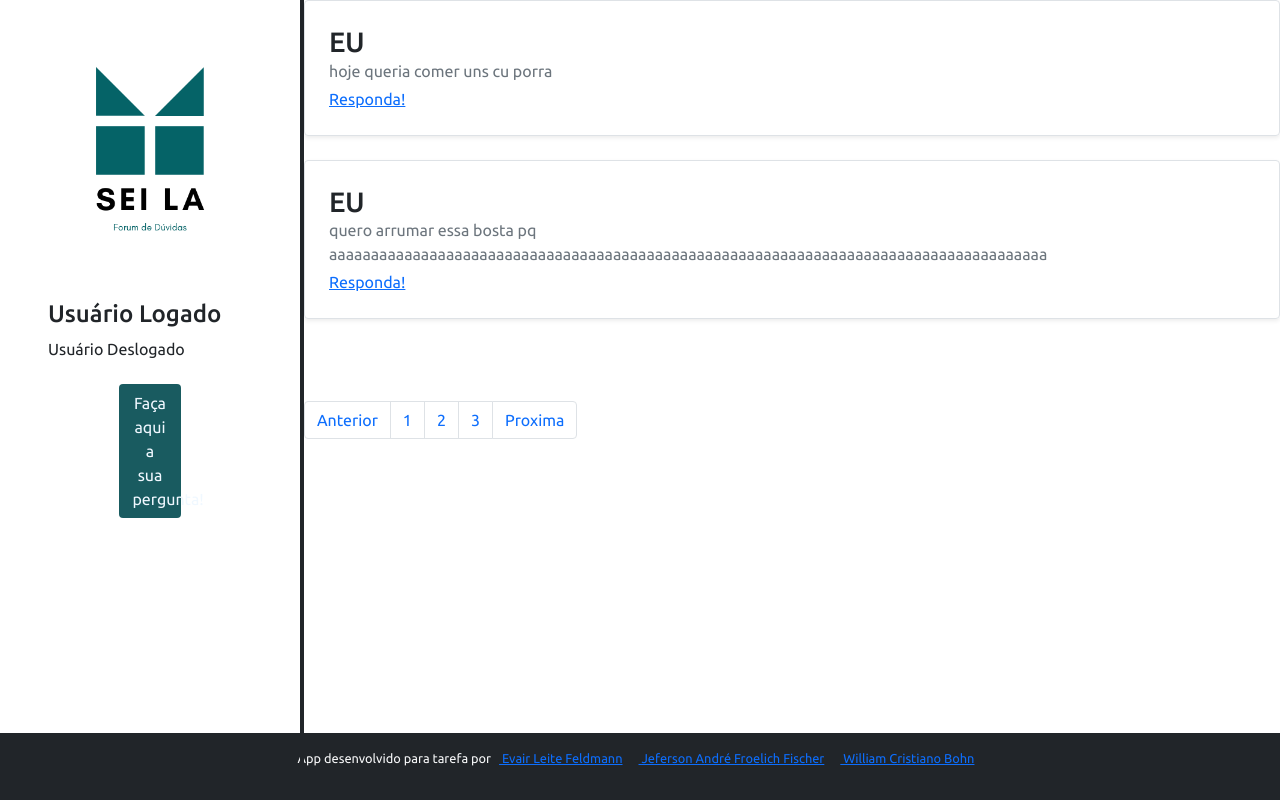
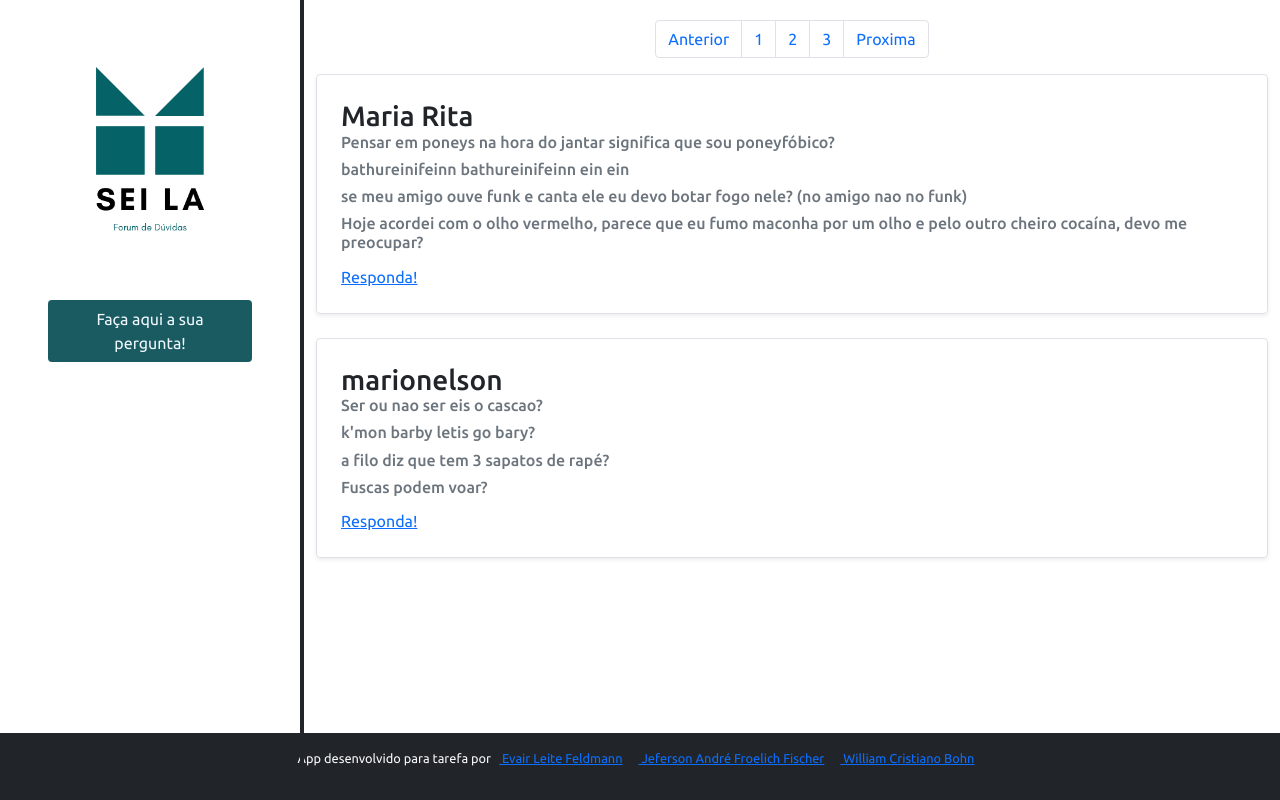
Before and after one commit to evairlf/forumSla, a React (Create React App) app in the folder frontend/: page / in a window 1280 px wide. Shown: the top 800 px of the page. Built offline with nearby package versions, Linux system fonts and the light colour scheme.

Commit message:
monorepolho

```diff
--- a/frontend/package.json
+++ b/frontend/package.json
@@ -11,6 +11,7 @@
     "@types/node": "^12.0.0",
     "@types/react": "^17.0.0",
     "@types/react-dom": "^17.0.0",
+    "axios": "^0.24.0",
     "bootstrap": "^5.1.3",
     "react": "^17.0.2",
     "react-dom": "^17.0.2",
--- a/frontend/src/Routes.tsx
+++ b/frontend/src/Routes.tsx
@@ -1,3 +1,4 @@
+import NotFound from "components/NotFound";
 import Answers from "pages/answers";
 import Home from "pages/Home";
 import Login from "pages/Login";
@@ -25,6 +26,9 @@ const Routes = () => {
                 <Route path="/questions" exact>
                     <Questions/>
                 </Route>
+                <Route path="">
+                    <NotFound/>
+                </Route>
             </Switch>
         </BrowserRouter>
     );
--- /dev/null
+++ b/frontend/src/components/Asks/index.tsx
@@ -0,0 +1,42 @@
+import { UserQuestions } from "types/user";
+
+type Props = {
+  user : UserQuestions[];
+}
+
+const Ask = ({ user } : Props) => {
+    return  (
+        <div className="row mb-1 perguntas ">
+        <nav aria-label="Page navigation example ">
+            <ul className="pagination d-flex justify-content-center xingorinfola">
+              <li className="page-item"><a className="page-link" href="#">Anterior</a></li>
+              <li className="page-item"><a className="page-link" href="#">1</a></li>
+              <li className="page-item"><a className="page-link" href="#">2</a></li>
+              <li className="page-item"><a className="page-link" href="#">3</a></li>
+              <li className="page-item"><a className="page-link" href="#">Proxima</a></li>
+            </ul>
+          </nav>
+
+          <tbody>
+                    {user?.map( x => (
+                        <div className="row g-0 border rounded overflow-hidden flex-md-row mb-4 shadow-sm h-md-250 position-relative">
+                        <div className="col p-4 d-flex flex-column position-static">
+                          <h3 className="mb-0">{x.nome}</h3>
+                          <p className="mb-1 text-muted">{x.questions?.map( y => (<h6>{y.question}</h6>))}</p>
+                          <a href="" className="stretched-link">Responda!</a>
+                        </div>
+                      </div>
+                    ))}
+                </tbody>
+
+          <div className="col-md-25">
+
+            <div className="col-auto d-none d-lg-block">
+            </div>
+          </div>
+
+        </div >
+    );
+}
+
+export default Ask;
--- /dev/null
+++ b/frontend/src/components/NotFound/index.tsx
@@ -0,0 +1,3 @@
+const NotFound = () => <><h1>Not Found</h1><br></br><p>Rota inexistente em nosso sistema</p></>;
+
+export default NotFound;
--- a/frontend/src/components/sidebar/index.tsx
+++ b/frontend/src/components/sidebar/index.tsx
@@ -1,18 +1,25 @@
 /* eslint-disable jsx-a11y/alt-text */
 import logo from 'assets/images/Sei_la_Logotipo.png';
+import { User } from "types/user";
 import './styles.css';
+
+type props = {
+    userInfos : User;
+    isLogged : boolean;
+}
+
+
 
 function Sidebar() {
 
   return (
 
-        <div className="img-property flex-column">
+    <div className=" img-property flex-column">
       <img className="img-property" src={logo}></img>
-          <div  className="d-flex px-5 justify-content-center flex-column">
-          <h4>Usuário Logado</h4>
-          <p>Usuário Deslogado</p>
+      <div className="d-flex px-5 justify-content-center flex-column">
 
-          <button type="submit" className="btn #color ">Faça aqui a sua pergunta!</button>
+
+        <a href="/login"><button className="btn">Faça aqui a sua pergunta!</button></a>
       </div>
 
 
--- a/frontend/src/components/sidebar/styles.css
+++ b/frontend/src/components/sidebar/styles.css
@@ -2,19 +2,14 @@
     width: 300px;
 }
 
-.sidebar-container{
-    width: 15%;
 
-    align-content: center;
-
-}
-.btn{
+.img-property .btn{
     background-color: #195B60;
     color: aliceblue;
-    margin-top: 7px;
     width: 100%;
     margin: 0 auto;
 }
+
 .btn:hover{
     background-color: #29acb6;
     color: rgb(250, 250, 250);
--- a/frontend/src/pages/Home/index.tsx
+++ b/frontend/src/pages/Home/index.tsx
@@ -1,50 +1,38 @@
+import Ask from "components/Asks";
 import Footer from "components/Footer";
 import Sidebar from "components/sidebar"
+import { Questions } from "types/questions";
+import { UserQuestions } from "types/user";
 
 import './styles.css'
 
 const Home = () => {
+
+  const User = [{
+    id: "1",
+    nome: "Maria Rita",
+    questions: [
+      {question: "Pensar em poneys na hora do jantar significa que sou poneyfóbico?"},
+      {question: "bathureinifeinn bathureinifeinn ein ein"},
+      {question: "se meu amigo ouve funk e canta ele eu devo botar fogo nele? (no amigo nao no funk)"},
+      {question: "Hoje acordei com o olho vermelho, parece que eu fumo maconha por um olho e pelo outro cheiro cocaína, devo me preocupar?"}]
+  },{
+    id: "2",
+    nome: "marionelson",
+    questions: [
+      {question: "Ser ou nao ser eis o cascao?"},
+      {question: "k'mon barby letis go bary?"},
+      {question: "a filo diz que tem 3 sapatos de rapé?"},
+      {question: "Fuscas podem voar?"}]
+  }];
+
   return (
     <>
-
-
-      <div className="d-flex">
+      <div className="d-flex column ">
         <div className="sidebar-fica-certo">
           <Sidebar />
         </div>
-
-
-        <div className="row mb-1">
-          <div className="col-md-25">
-            <div className="row g-0 border rounded overflow-hidden flex-md-row mb-4 shadow-sm h-md-250 position-relative">
-              <div className="col p-4 d-flex flex-column position-static">
-                <h3 className="mb-0">EU</h3>
-                <p className="mb-1 text-muted">hoje queria comer uns cu porra  </p>
-                <a href="#" className="stretched-link">Responda!</a>
-              </div>
-            </div>
-            <div className="row g-0 border rounded overflow-hidden flex-md-row mb-4 shadow-sm h-md-250 position-relative">
-              <div className="col p-4 d-flex flex-column position-static">
-                <h3 className="mb-0">EU</h3>
-                <p className="mb-1 text-muted">quero arrumar essa bosta pq aaaaaaaaaaaaaaaaaaaaaaaaaaaaaaaaaaaaaaaaaaaaaaaaaaaaaaaaaaaaaaaaaaaaaaaaaaaaaaaaaaaaaa </p>
-                <a href="#" className="stretched-link">Responda!</a>
-              </div>
-            </div>
-            <div className="col-auto d-none d-lg-block">
-            </div>
-          </div>
-          <nav aria-label="Page navigation example">
-            <ul className="pagination">
-              <li className="page-item"><a className="page-link" href="#">Anterior</a></li>
-              <li className="page-item"><a className="page-link" href="#">1</a></li>
-              <li className="page-item"><a className="page-link" href="#">2</a></li>
-              <li className="page-item"><a className="page-link" href="#">3</a></li>
-              <li className="page-item"><a className="page-link" href="#">Proxima</a></li>
-            </ul>
-          </nav>
-        </div >
-
-
+        <Ask user={User} />
       </div >
       <Footer />
     </>
--- a/frontend/src/pages/Home/styles.css
+++ b/frontend/src/pages/Home/styles.css
@@ -2,7 +2,7 @@
     float: left;
     border-style: solid;
     border-width: 0 4px 0 0 ;
-    height: 230%;
+    height: 200%;
     position: relative;
 }
 
@@ -14,3 +14,12 @@
 .divzona{
     width: 2000px;
 }
+
+.perguntas{
+    margin: 0 auto;
+
+}
+
+.xingorinfola{
+    margin-top: 20px;
+}
--- a/frontend/src/pages/Login/index.tsx
+++ b/frontend/src/pages/Login/index.tsx
@@ -20,9 +20,11 @@ const Login = () => {
 
 
                 <div className="d-flex justify-content-center">
-                    <button type="submit" className="btn btn-block ">Cadastrar!</button>
+                    <button type="submit" className="btn btn-block ">Entrar!</button>
                 </div>
-
+                <p className="forgot-password text-right d-flex justify-content-start py-4 mx-2">
+                    Não tem conta? <a className="mx-2" href="/signin"> Cadastrar Conta</a>
+                </p>
             </form>
        </div>
     );
--- a/frontend/src/pages/SignUp/index.tsx
+++ b/frontend/src/pages/SignUp/index.tsx
@@ -31,7 +31,7 @@ const SignUp = () => {
                     <button type="submit" className="btn btn-block ">Cadastrar!</button>
                 </div>
                 <p className="forgot-password text-right d-flex justify-content-start py-4 mx-2">
-                    Já é Registrado? <a className="mx-2" href="#"> Efetuar Login</a>
+                    Já é Registrado? <a className="mx-2" href="/login"> Efetuar Login</a>
                 </p>
             </form>
        </div>
--- /dev/null
+++ b/frontend/src/types/questions.ts
@@ -0,0 +1,5 @@
+export type Questions = {
+    nome: string;
+    question : string;
+    externalIdQuestion: string;
+}
--- /dev/null
+++ b/frontend/src/types/user.ts
@@ -0,0 +1,14 @@
+import { Questions } from "./questions"
+
+export type User = {
+    id : string;
+    nome: string;
+    email: string;
+    password : string;
+}
+
+export type UserQuestions = {
+    id : string;
+    nome : string;
+    questions: Questions[];
+}
```
Also changed, not shown: 1 other file (tests, documents, lock files or other folders). Lines whose indentation alone changed are shown as unchanged.
